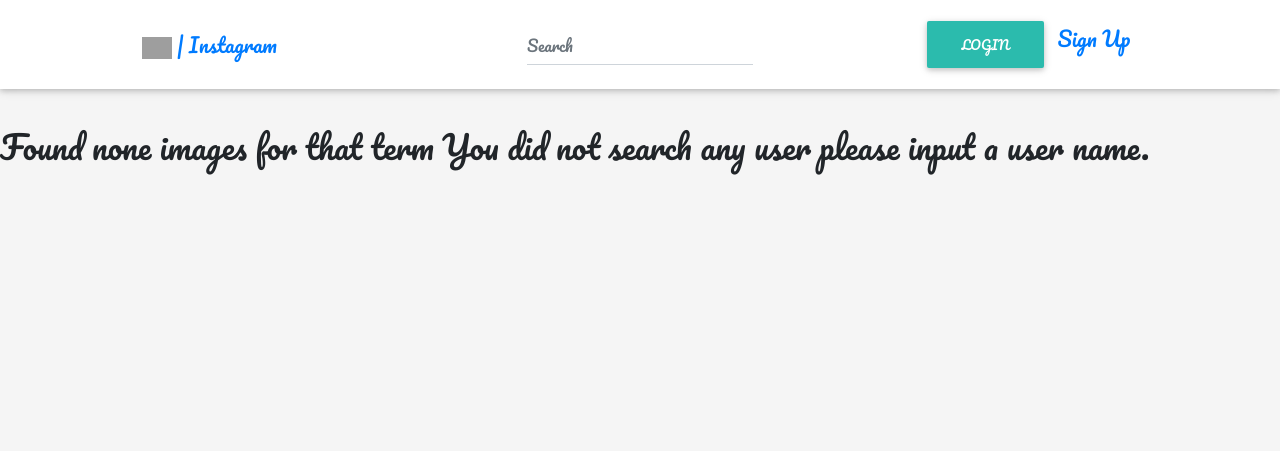
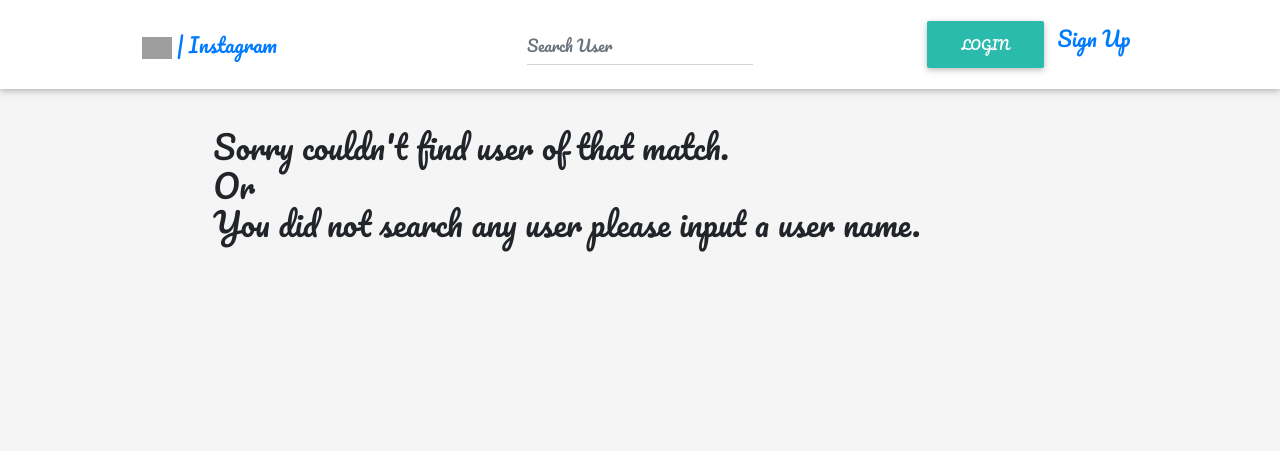
Before and after one commit to AisaJ/i-gram, a Django app: page /search/ in a window 1280 px wide. Shown: the top 451 px of the page. Run offline with Django 3.2, Linux system fonts and the light colour scheme; parts of the project's set-up code (start-up, migrations or seed data) failed here and were passed over; some libraries are stand-ins or nearby versions; grey boxes are pictures that could not be loaded.

Commit message:
Added a search method to filter user searched by the term.

```diff
--- a/insta/models.py
+++ b/insta/models.py
@@ -37,7 +37,13 @@ class Image(models.Model):
   def image_save(self):
     self.save()
 
+  def image_delete(self):
     self.delete()
+
+  @classmethod
+  def search_user(cls,s_term):
+    result = cls.objects.filter(user__username__icontains=s_term)
+    return result
 
 class Comments(models.Model):
   comment = HTMLField()
--- a/insta/templates/navbar.html
+++ b/insta/templates/navbar.html
@@ -7,9 +7,9 @@
       </button>
   </div>
   <div class="mx-auto order-0">
-      <form class="form-inline mx-auto">
+      <form class="form-inline mx-auto" role="search" action="{% url 'search'%}">
           <div class="md-form my-0">
-              <input class="form-control mr-sm-2" type="text" placeholder="Search" aria-label="Search">
+              <input class="form-control mr-sm-2" type="text" placeholder="Search User" aria-label="Search" name="search">
           </div>
       </form>
   </div>
--- a/insta/templates/search.html
+++ b/insta/templates/search.html
@@ -2,11 +2,17 @@
 {% block content %}
   <div class="container-fluid">
     <div class="row search-page">
+      <div class="col-md-2"></div>
       {% if founds %}
+
+        <div class="col-md-8">
         <h2> Found {{founds|length}} results of searched {{message}}. </h2>
       {% else %}
-        <h2> Found none images for that term {{message}}. </h2>
+        <h2> Sorry couldn't find user of that match. <br> Or <br> {{message}}. </h2>
+       </div>
+
       {% endif %}
+      <div class="col-md-2"></div>
     </div>
     <div class="row">
       {% if founds %}
```
Also changed, not shown: insta/views.py (+9 -8 lines).
